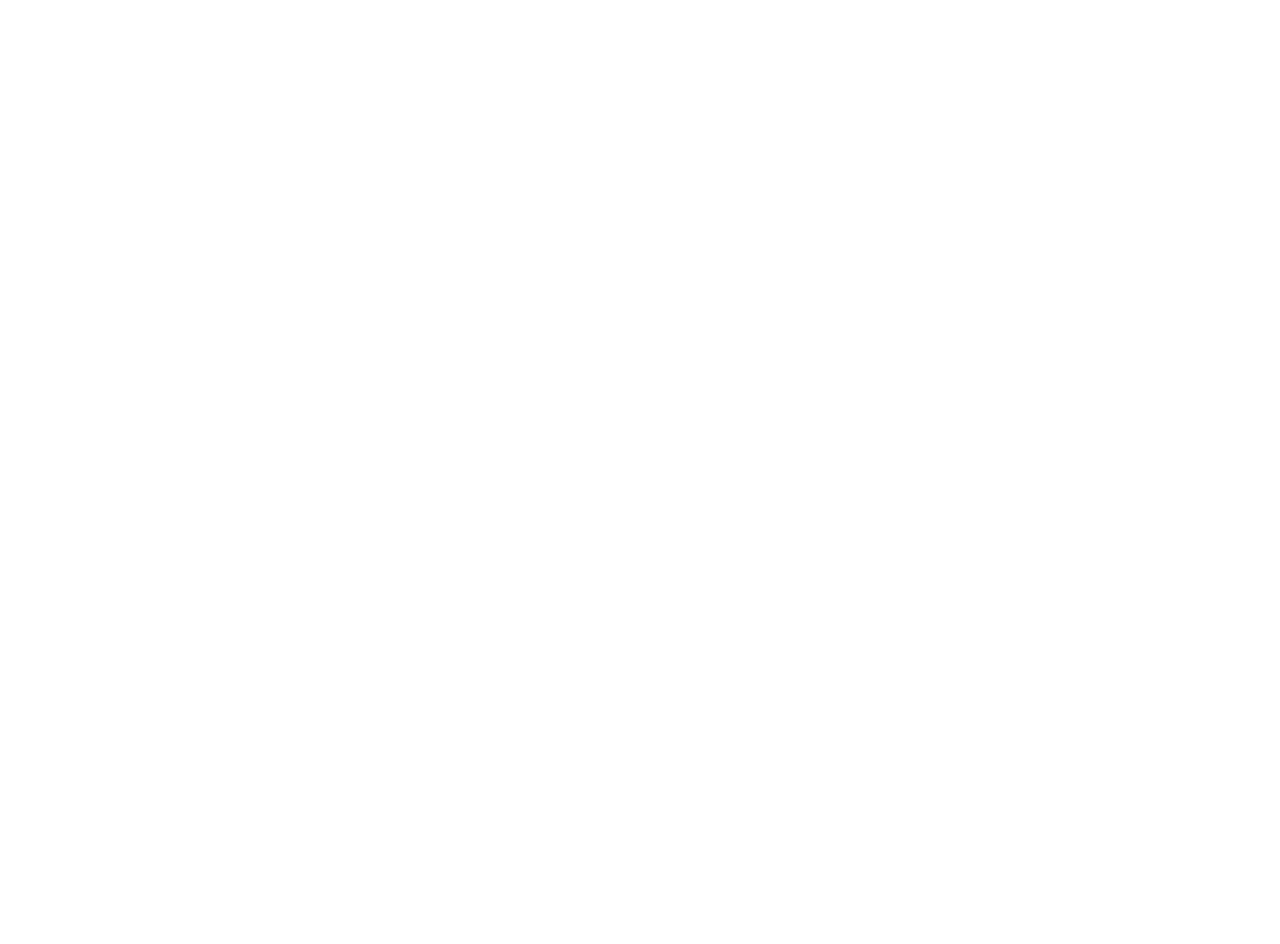
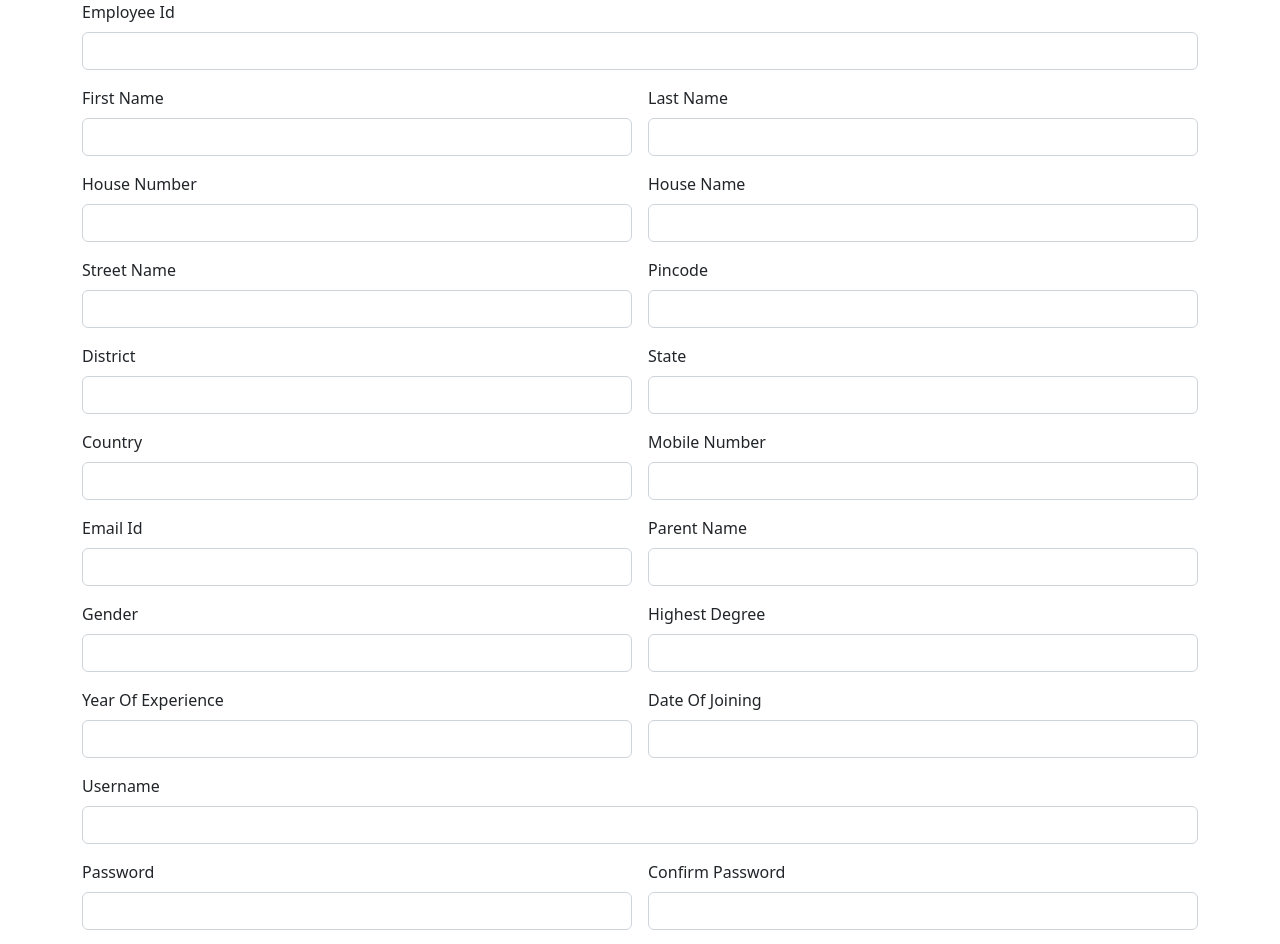
Before and after one commit to Amirthamlalas/NestDigitalAppAngular, an Angular app: page /newemployee in a window 1280 px wide. Before the commit this address led to /. Shown: the top 944 px of the page. Before the commit the page ends 800 px from the top, so only its background shows below. Built offline with nearby package versions, Linux system fonts and the light colour scheme.

Commit message:
added employee register

```diff
--- /dev/null
+++ b/src/app/employee-register/employee-register.component.html
@@ -0,0 +1,98 @@
+
+
+<div class="container">
+    <div class="row">
+        <div class="col col-12 col-sm-12 col-md-12 col-lg-12 col-xl-12 col-xxl-12">
+            <div class="row g-3">
+                <div class="col col-12 col-sm-12 col-md-12 col-lg-12 col-xl-12 col-xxl-12">
+                    <label for="" class="form-label">Employee Id</label>
+                    <input name="empid" [(ngModel)]="empid" type="text" class="form-control">
+                </div>
+                <div class="col col-12 col-sm-12 col-md-6 col-lg-6 col-xl-6 col-xxl-6">
+                    <label for="" class="form-label">First Name</label>
+                    <input name="firstname" [(ngModel)]="firstname" type="text" class="form-control">
+                </div>
+                <div class="col col-12 col-sm-12 col-md-6 col-lg-6 col-xl-6 col-xxl-6">
+                    <label for="" class="form-label">Last Name</label>
+                    <input name="lastname" [(ngModel)]="lastname" type="text" class="form-control">
+                </div>
+                <div class="col col-12 col-sm-12 col-md-6 col-lg-6 col-xl-6 col-xxl-6">
+                    <label for="" class="form-label">House Number</label>
+                    <input name="houseno" [(ngModel)]="houseno" type="text" class="form-control">
+                </div>
+                <div class="col col-12 col-sm-12 col-md-6 col-lg-6 col-xl-6 col-xxl-6">
+                    <label for="" class="form-label">House Name</label>
+                    <input name="housename" [(ngModel)]="housename" type="text" class="form-control">
+                </div>
+                <div class="col col-12 col-sm-12 col-md-6 col-lg-6 col-xl-6 col-xxl-6">
+                    <label for="" class="form-label">Street Name</label>
+                    <input name="street" [(ngModel)]="street" type="text" class="form-control">
+                </div>
+                <div class="col col-12 col-sm-12 col-md-6 col-lg-6 col-xl-6 col-xxl-6">
+                    <label for="" class="form-label">Pincode</label>
+                    <input name="pin" [(ngModel)]="pin" type="text" class="form-control">
+                </div>
+                <div class="col col-12 col-sm-12 col-md-6 col-lg-6 col-xl-6 col-xxl-6">
+                    <label for="" class="form-label">District</label>
+                    <input name="district" [(ngModel)]="district" type="text" class="form-control">
+                </div>
+                <div class="col col-12 col-sm-12 col-md-6 col-lg-6 col-xl-6 col-xxl-6">
+                    <label for="" class="form-label">State</label>
+                    <input name="state" [(ngModel)]="state" type="text" class="form-control">
+                </div>
+                <div class="col col-12 col-sm-12 col-md-6 col-lg-6 col-xl-6 col-xxl-6">
+                    <label for="" class="form-label">Country</label>
+                    <input name="country" [(ngModel)]="country" type="text" class="form-control">
+                </div>
+                <div class="col col-12 col-sm-12 col-md-6 col-lg-6 col-xl-6 col-xxl-6">
+                    <label for="" class="form-label">Mobile Number</label>
+                    <input name="mobile" [(ngModel)]="mobile" type="text" class="form-control">
+                </div>
+                <div class="col col-12 col-sm-12 col-md-6 col-lg-6 col-xl-6 col-xxl-6">
+                    <label for="" class="form-label">Email Id</label>
+                    <input name="email" [(ngModel)]="email" type="email" class="form-control">
+                </div>
+                <div class="col col-12 col-sm-12 col-md-6 col-lg-6 col-xl-6 col-xxl-6">
+                    <label for="" class="form-label">Parent Name</label>
+                    <input name="parent" [(ngModel)]="parent" type="text" class="form-control">
+                </div>
+                <div class="col col-12 col-sm-12 col-md-6 col-lg-6 col-xl-6 col-xxl-6">
+                    <label for="" class="form-label">Gender</label>
+                    <input name="gender" [(ngModel)]="gender" type="text" class="form-control">
+                </div>
+                <div class="col col-12 col-sm-12 col-md-12 col-lg-6 col-xl-6 col-xxl-6">
+                    <label for="" class="form-label">Highest Degree</label>
+                    <input name="highdegree" [(ngModel)]="highdegree" type="text" class="form-control">
+                </div>
+                <div class="col col-12 col-sm-12 col-md-6 col-lg-6 col-xl-6 col-xxl-6">
+                    <label for="" class="form-label">Year Of Experience</label>
+                    <input name="experience" [(ngModel)]="experience" type="text" class="form-control">
+                </div>
+                <div class="col col-12 col-sm-12 col-md-6 col-lg-6 col-xl-6 col-xxl-6">
+                    <label for="" class="form-label">Date Of Joining</label>
+                    <input name="joining" [(ngModel)]="joining" type="text" class="form-control">
+                </div>
+                <div class="col col-12 col-sm-12 col-md-12 col-lg-12 col-xl-12 col-xxl-12">
+                    <label for="" class="form-label">Username</label>
+                    <input name="username" [(ngModel)]="username" type="text" class="form-control">
+                </div>
+                <div class="col col-12 col-sm-12 col-md-6 col-lg-6 col-xl-6 col-xxl-6">
+                    <label for="" class="form-label">Password</label>
+                    <input name="password" [(ngModel)]="password" type="password" class="form-control">
+                </div>
+                <div class="col col-12 col-sm-12 col-md-6 col-lg-6 col-xl-6 col-xxl-6">
+                    <label for="" class="form-label">Confirm Password</label>
+                    <input name="confirmpass" [(ngModel)]="confirmpass" type="password" class="form-control">
+                </div>
+                <div class="col col-12 col-sm-12 col-md-12 col-lg-12 col-xl-12 col-xxl-12">
+
+                    <button (click)="registerValue()" class="btn btn-primary">Register</button>
+                </div>
+                <div class="col col-12 col-sm-12 col-md-12 col-lg-12 col-xl-12 col-xxl-12">
+
+                   <a routerLink="/employee">Employee Login</a>
+                </div>
+            </div>
+        </div>
+    </div>
+</div>
--- /dev/null
+++ b/src/app/employee-register/employee-register.component.ts
@@ -0,0 +1,48 @@
+import { Component } from '@angular/core';
+
+@Component({
+  selector: 'app-employee-register',
+  templateUrl: './employee-register.component.html',
+  styleUrls: ['./employee-register.component.css']
+})
+export class EmployeeRegisterComponent {
+
+
+  empid=""
+  firstname=""
+  lastname=""
+  houseno=""
+  housename=""
+  street=""
+  pin=""
+  district=""
+  state=""
+  country=""
+  mobile=""
+  email=""
+  parent=""
+  gender=""
+  highdegree=""
+  experience=""
+  joining=""
+  username=""
+  password=""
+  confirmpass=""
+
+  registerValue=()=>{
+    let data:any={"empid":this.empid,"firstname":this.firstname,"lastname":this.lastname,"houseno":this.houseno,"housename":this.housename,"street":this.street,"pin":this.pin,"district":this.district,"state":this.state,"country":this.country,"mobile":this.mobile,"email":this.email,"parent":this.parent,"gender":this.gender,"highdegree":this.highdegree,"experience":this.experience,"joining":this.joining,"username":this.username,"password":this.password,"confirmpass":this.confirmpass}
+
+    if (this.password==this.confirmpass) {
+
+      console.log(data)
+      alert("Registerd Successfully")
+
+    } else {
+
+      alert("Password and Confirm Password doesn't Match")
+
+    }
+
+  }
+
+}
--- a/src/app/employee/employee.component.html
+++ b/src/app/employee/employee.component.html
@@ -18,6 +18,9 @@
                 <div class="col col-12 col-sm-12 col-md-12 col-lg-12 col-xl-12 col-xxl-12">
                     <button (click)=" employeeValue()" class="btn btn-success">Login</button>
                 </div>
+                <div class="col col-12 col-sm-12 col-md-12 col-lg-12 col-xl-12 col-xxl-12">
+                    <a routerLink="/newemployee">New Employee Registration</a>
+                </div>
             </div>
         </div>
     </div>
```
Also changed, not shown: src/app/app.module.ts (+7 -1 lines), src/app/employee-register/employee-register.component.css (added).
